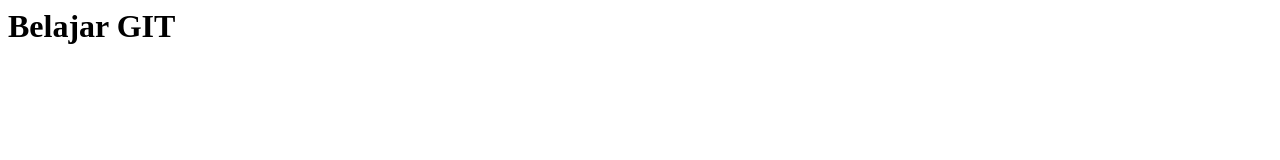
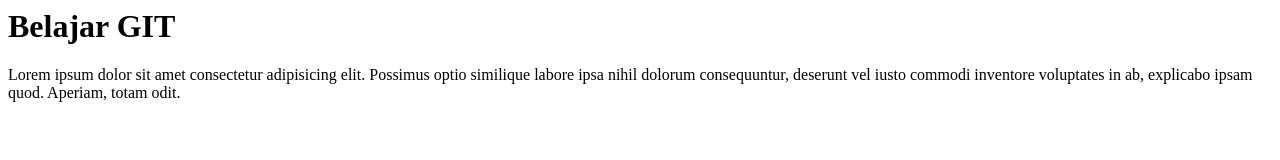
Before and after one commit to rafrap03/GitHub1, a plain HTML site: page index.html in a window 1280 px wide. Drawn offline with Linux system fonts and the light colour scheme.

Commit message:
baru saja menambahkan pagagraf lorem ipsum

```diff
--- a/index.html
+++ b/index.html
@@ -6,5 +6,6 @@
 </head>
 <body>
     <h1>Belajar GIT</h1>
+    <p>Lorem ipsum dolor sit amet consectetur adipisicing elit. Possimus optio similique labore ipsa nihil dolorum consequuntur, deserunt vel iusto commodi inventore voluptates in ab, explicabo ipsam quod. Aperiam, totam odit.</p>
 </body>
 </html>
```
